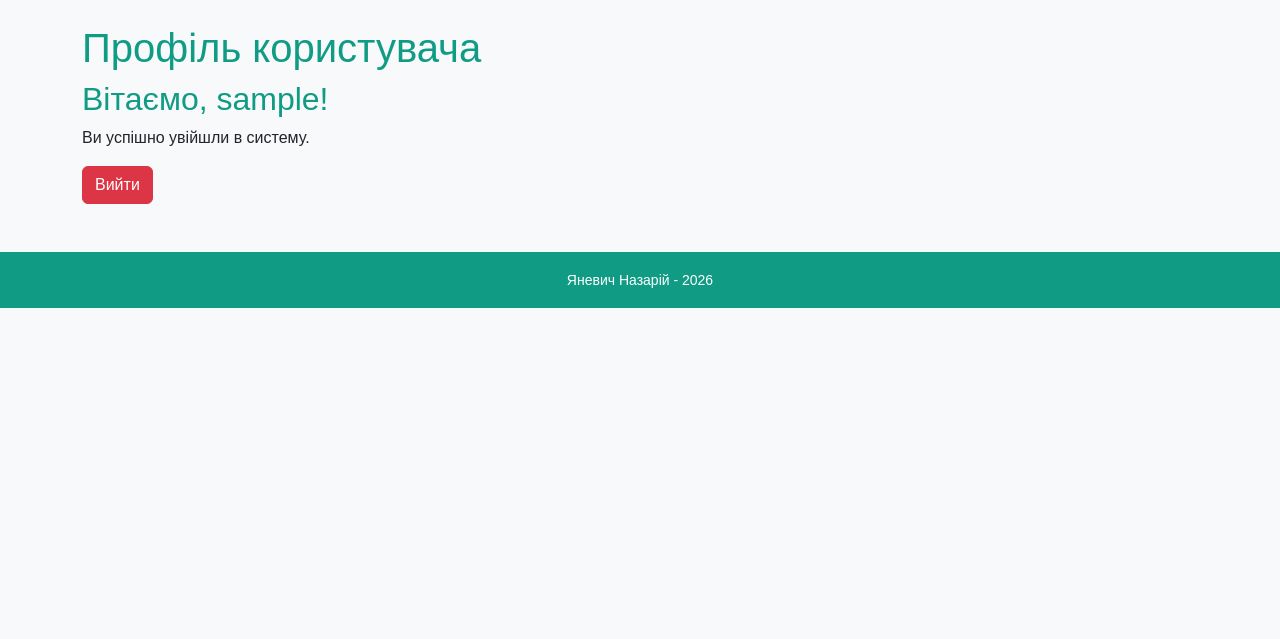
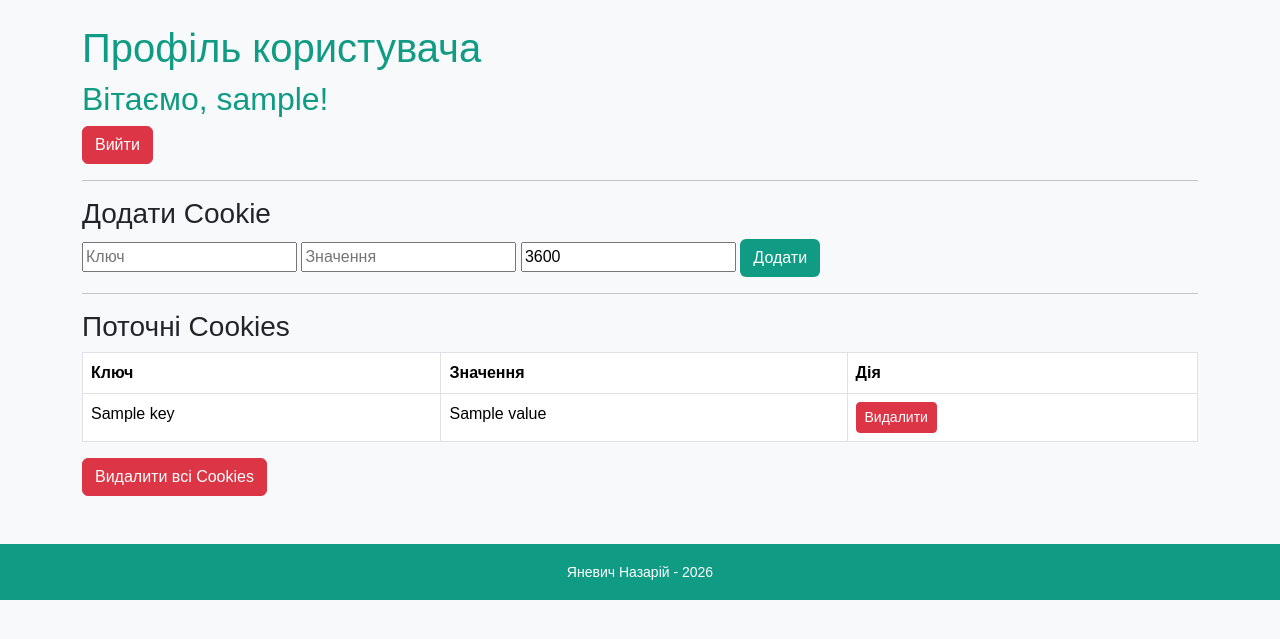
Before and after one commit to NazarYanevych/flask-app-lab, a Flask app: template app/users/templates/users/profile.html in a window 1280 px wide. Shown: the part 56-695 px from the top of the page. Run offline with Flask 3, Linux system fonts and the light colour scheme; the template is opened without the code that fills it: most values are stand-ins (such as "Sample title", 1, 10 or a date in 2020).

Commit message:
Task2: cookies and login

```diff
--- a/app/users/templates/users/profile.html
+++ b/app/users/templates/users/profile.html
@@ -3,14 +3,52 @@
 
 {% block content %}
 <h1>Профіль користувача</h1>
-
 <h2>Вітаємо, {{ username }}!</h2>
 
-<p>Ви успішно увійшли в систему.</p>
+<form method="POST" action="{{ url_for('users.logout') }}">
+    <button class="btn btn-danger">Вийти</button>
+</form>
 
-<form method="POST" action="{{ url_for('users.logout') }}">
-    <button type="submit" class="btn btn-danger">
-        Вийти
-    </button>
+<hr>
+
+<h3>Додати Cookie</h3>
+
+<form method="POST" action="{{ url_for('users.add_cookie') }}">
+    <input name="key" placeholder="Ключ" required>
+    <input name="value" placeholder="Значення">
+    <input type="number" name="max_age" placeholder="Термін (сек)" min="1" value="3600" required>
+    <button class="btn btn-accent">Додати</button>
+</form>
+
+<hr>
+
+<h3>Поточні Cookies</h3>
+
+<table class="table table-bordered">
+    <tr>
+        <th>Ключ</th>
+        <th>Значення</th>
+        <th>Дія</th>
+    </tr>
+    {% for key, value in cookies.items() %}
+    <tr>
+        <td>{{ key }}</td>
+        <td>{{ value }}</td>
+        <td>
+            <form method="POST" action="{{ url_for('users.delete_cookie') }}">
+                <input type="hidden" name="key" value="{{ key }}">
+                <button class="btn btn-danger btn-sm">Видалити</button>
+            </form>
+        </td>
+    </tr>
+    {% else %}
+    <tr>
+        <td colspan="3">Cookies відсутні</td>
+    </tr>
+    {% endfor %}
+</table>
+
+<form method="POST" action="{{ url_for('users.delete_all_cookies') }}">
+    <button class="btn btn-danger">Видалити всі Cookies</button>
 </form>
 {% endblock %}
```
Also changed, not shown: app/users/views.py (+85 -2 lines).
